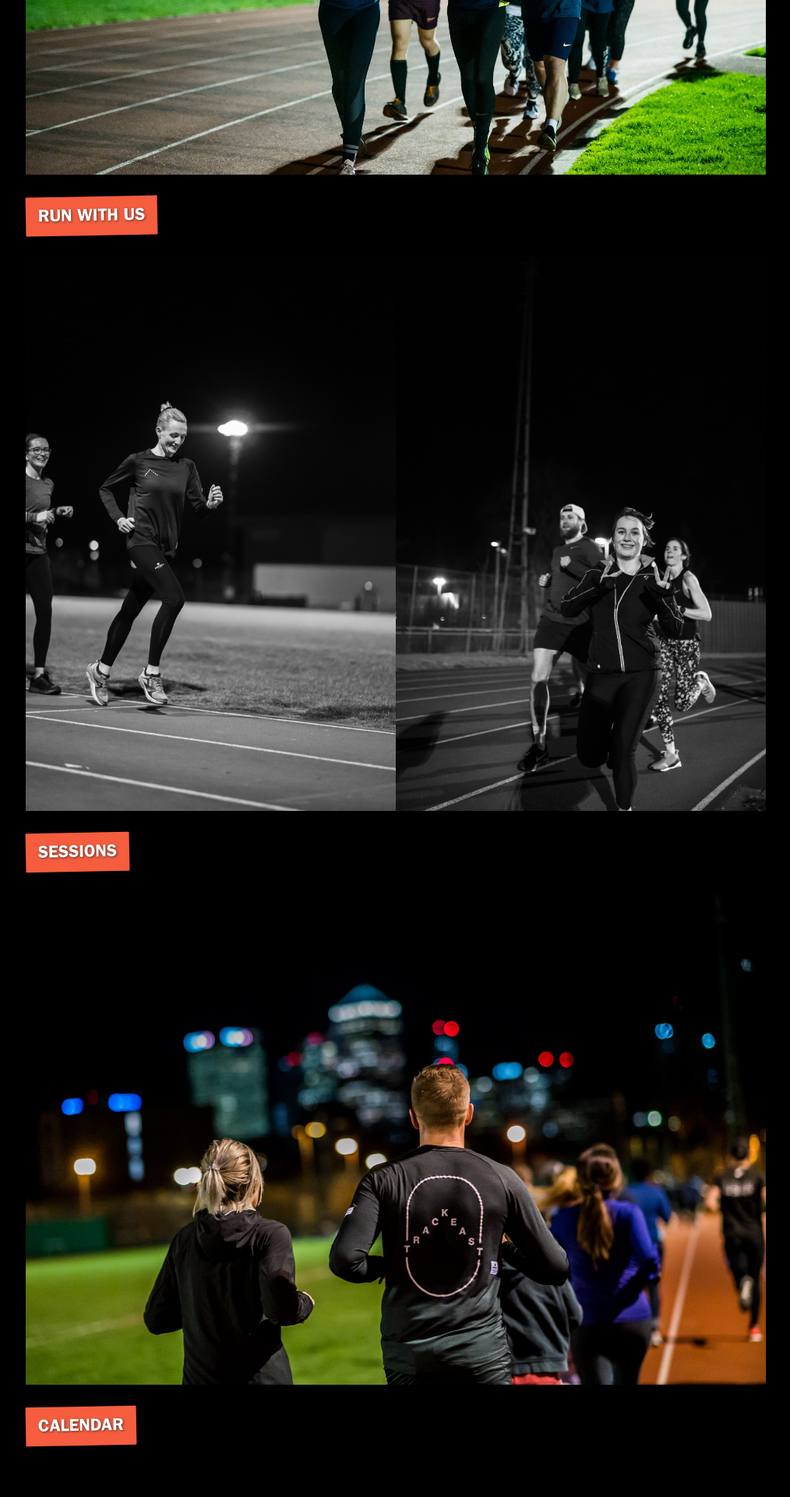
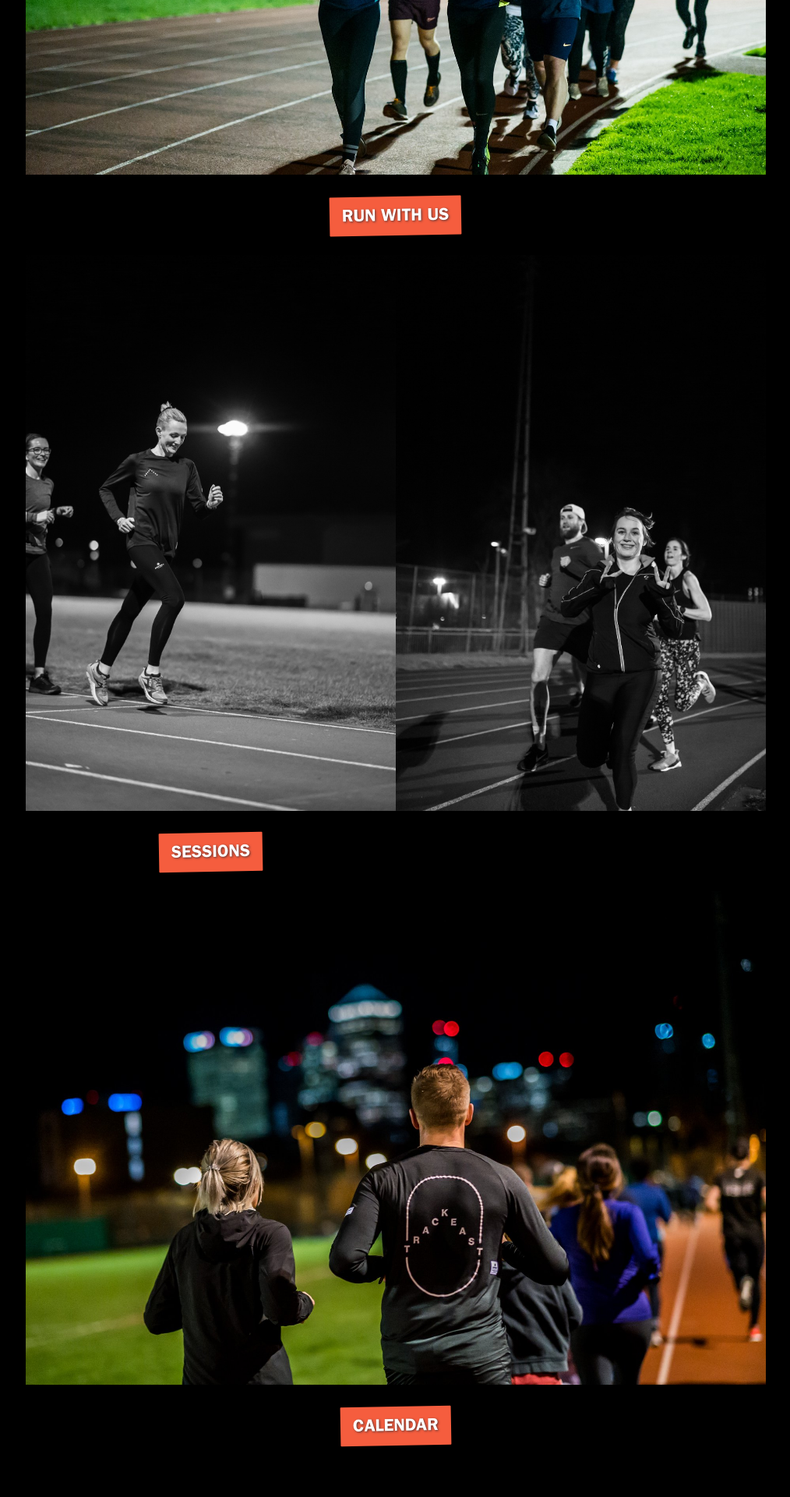
Before and after one commit to benhubbard434/trackeast, a Jekyll site: the page built from index.html, in a window 1280 px wide. Shown: the part 743-2663 px from the top of the page at 78% size, without its empty margins (132-1146 px from the left). Built offline with Jekyll 4.4.1, drawn with Linux system fonts in a browser that asks for light colours; nearby versions of some CDN libraries; some web fonts are replaced.

Commit message:
Update style.css

```diff
--- a/assets/style.css
+++ b/assets/style.css
@@ -56,6 +56,9 @@
 /*Home*/
 
 .home-tile-half {width:50%; float: left;}
+.home-tile-half, .home-tile-full {position: relative;text-align: center;}
+.bottom-left {.bottom-left {position: absolute;bottom: 8px;left: 16px;
+}}
 
 /*button*/
 .button {border: 2px solid #11151c; background: #F55D3E; padding: 12px 8px 8px 8px; box-shadow: 5px 5px #7765E3, 5px 5px 0 2px #11151c; color: white !important; border-radius: 5px; position: relative; top: 0px;left; 0px; text-decoration: none; font-family: 'Franklin-Gothic-Bold', 'Arial', sans-serif; text-decoration: none; text-transform: uppercase;}
```
